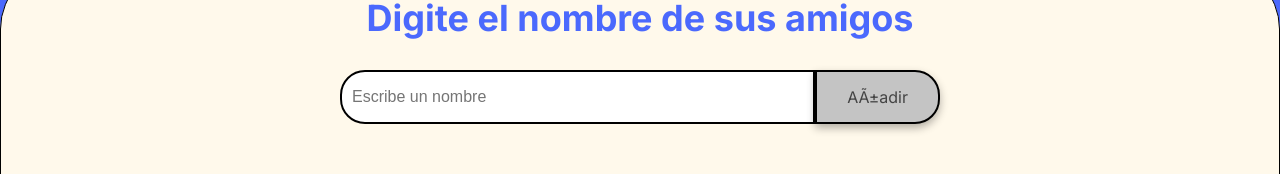
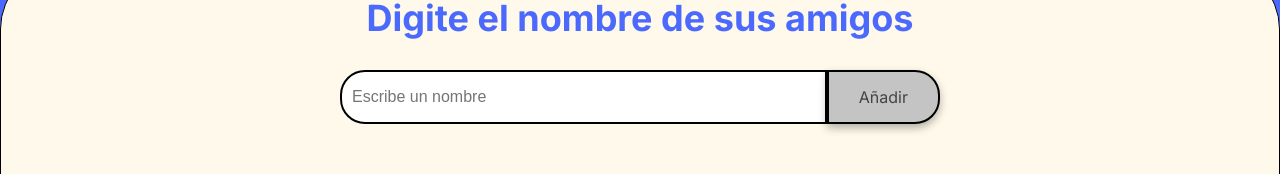
Before and after one commit to gonzadete/desafioamigosecreto, a plain HTML site: page index.html in a window 1280 px wide. Shown: the part 355-529 px from the top of the page. Drawn offline with Linux system fonts and the light colour scheme.

Commit message:
reemplaza ñ en  index.html

```diff
--- a/index.html
+++ b/index.html
@@ -21,7 +21,7 @@
             <h2 class="section-title">Digite el nombre de sus amigos</h2>
             <div class="input-wrapper">
                 <input type="text" id="amigo" class="input-name" placeholder="Escribe un nombre">
-                <button class="button-add" onclick="agregarAmigo()">AÃ±adir</button>
+                <button class="button-add" onclick="agregarAmigo()">Añadir</button>
             </div>
 
             <ul id="listaAmigos" class="name-list" aria-labelledby="listaAmigos" role="list"></ul>
```
